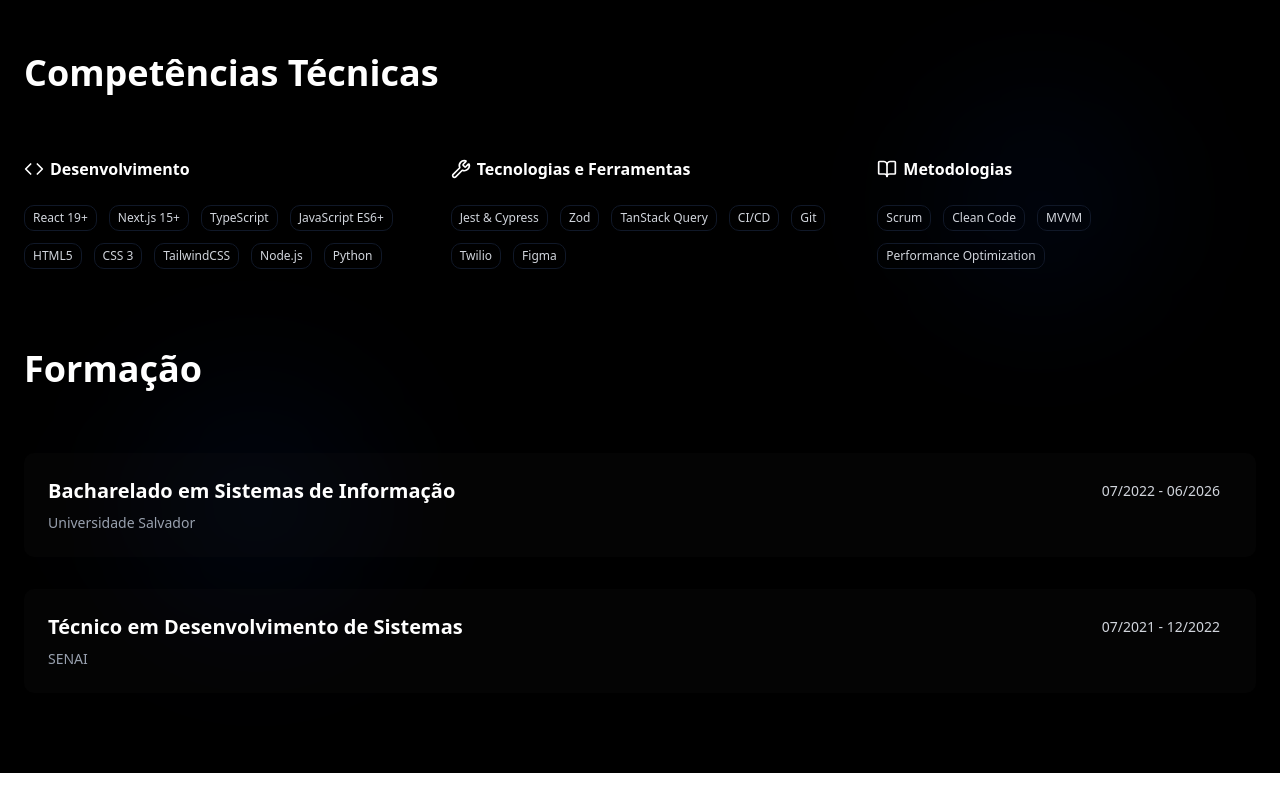
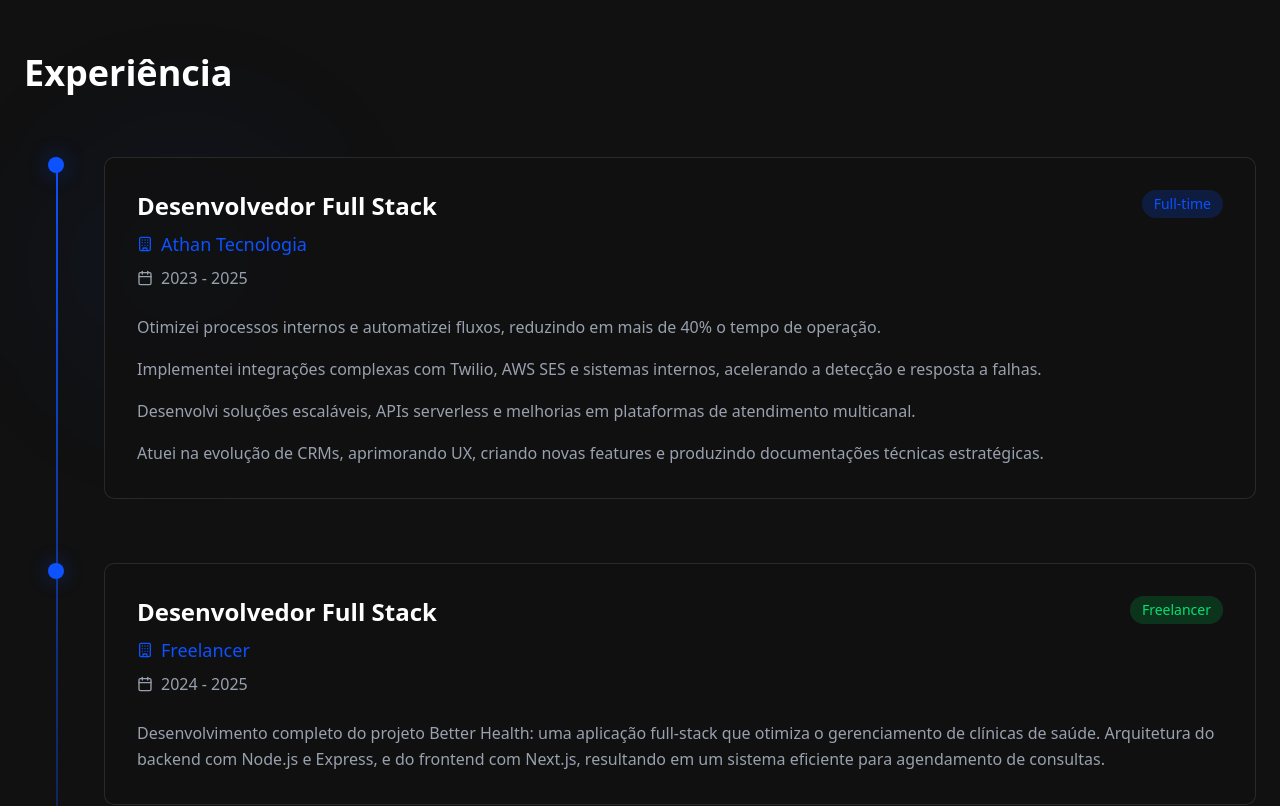
Before and after one commit to Lucasvalves/my-new-portfolio, a Next.js app: page / in a window 1280 px wide. Shown: the part 1560-2366 px from the top of the page. Before the commit the page ends 2333 px from the top, so only its background shows below. Built offline with nearby package versions, Linux system fonts and the light colour scheme.

Commit message:
feat: add experience section

```diff
--- a/src/app/page.tsx
+++ b/src/app/page.tsx
@@ -1,6 +1,7 @@
 'use client'
 
 import { AboutSection } from '@/components/about-section'
+import { ExperienceSection } from '@/components/experience-section'
 import { HeroSection } from '@/components/hero-section'
 import { Navigation } from '@/components/navigation'
 import { SkillsSection } from '@/components/skills-section'
@@ -15,7 +16,8 @@ export default function Home() {
       <Navigation language={language} onLanguageChange={setLanguage} />
       <HeroSection language={language} />
       <AboutSection language={language}></AboutSection>
-      <SkillsSection language={language}/>
+      <ExperienceSection language={language} />
+      <SkillsSection language={language} />
     </main>
   )
 }
--- /dev/null
+++ b/src/components/experience-section.tsx
@@ -0,0 +1,151 @@
+'use client'
+
+import { useState, useEffect, useRef } from 'react'
+import { Calendar, Building } from 'lucide-react'
+import type { Language } from '@/locales'
+import { getTranslation } from '@/locales'
+
+interface ExperienceSectionProps {
+  language: Language
+}
+
+export function ExperienceSection({ language }: ExperienceSectionProps) {
+  const translation = getTranslation(language)
+  const [isVisible, setIsVisible] = useState(false)
+  const sectionRef = useRef<HTMLElement>(null)
+
+  useEffect(() => {
+    const observer = new IntersectionObserver(
+      ([entry]) => {
+        if (entry.isIntersecting) {
+          setIsVisible(true)
+        }
+      },
+      { threshold: 0.2 }
+    )
+
+    if (sectionRef.current) {
+      observer.observe(sectionRef.current)
+    }
+
+    return () => observer.disconnect()
+  }, [])
+
+  const experiences = [
+    {
+      position: translation.experience.athan.athanPosition,
+      company: translation.experience.athan.athanCompany,
+      period: translation.experience.athan.athanPeriod,
+      descriptions: [
+        translation.experience.athan.athanDescription1,
+        translation.experience.athan.athanDescription2,
+        translation.experience.athan.athanDescription3,
+        translation.experience.athan.athanDescription4
+      ],
+      type: 'full-time'
+    },
+    {
+      position: translation.experience.freelancer.freelancerPosition,
+      company: translation.experience.freelancer.freelancerCompany,
+      period: translation.experience.freelancer.freelancerPeriod,
+      descriptions: [translation.experience.freelancer.freelancerDescription],
+      type: 'freelance'
+    },
+    {
+      position: translation.experience.volunteer.volunteerPosition,
+      company: translation.experience.volunteer.volunteerCompany,
+      period: translation.experience.volunteer.volunteerPeriod,
+      descriptions: [translation.experience.volunteer.volunteerDescription],
+      type: 'volunteer'
+    }
+  ]
+
+  return (
+    <section
+      ref={sectionRef}
+      id="experience"
+      className="section-dark relative overflow-hidden px-6 py-20 text-white"
+    >
+      <div className="absolute inset-0 overflow-hidden">
+        <div
+          className="animate-float absolute top-40 left-10 h-72 w-72 rounded-full bg-[#0D52FF]/5 blur-3xl"
+          style={{ animationDelay: '2s' }}
+        ></div>
+      </div>
+
+      <div className="relative z-10 mx-auto max-w-7xl">
+        <h2
+          className={`mb-16 text-3xl font-bold text-white lg:text-4xl ${isVisible ? 'animate-slide-up' : 'opacity-0'}`}
+        >
+          <span className="text-white">
+            {translation.experience.experienceTitle}
+          </span>
+        </h2>
+
+        <div className="relative">
+          <div className="absolute top-0 bottom-0 left-8 w-0.5 bg-gradient-to-b from-[#0D52FF] via-[#0D52FF]/50 to-transparent"></div>
+
+          <div className="space-y-16">
+            {experiences.map((exp, index) => (
+              <div
+                key={index}
+                className={`relative pl-20 ${isVisible ? 'animate-slide-in-left' : 'opacity-0'}`}
+                style={{ animationDelay: `${index * 0.3}s` }}
+              >
+                <div
+                  className="animate-pulse-glow absolute top-0 left-6 h-4 w-4 rounded-full bg-[#0D52FF]"
+                  style={{ animationDelay: `${index * 0.3}s` }}
+                ></div>
+
+                <div className="glass-effect hover-lift group rounded-lg p-8">
+                  <div className="mb-6 flex flex-col lg:flex-row lg:items-start lg:justify-between">
+                    <div className="space-y-2">
+                      <h3 className="text-2xl font-semibold text-white transition-colors duration-300 group-hover:text-[#0D52FF]">
+                        {exp.position}
+                      </h3>
+                      <div className="flex items-center space-x-2 text-lg font-medium text-[#0D52FF]">
+                        <Building className="h-4 w-4" />
+                        <span>{exp.company}</span>
+                      </div>
+                      <div className="flex items-center space-x-2 text-gray-400">
+                        <Calendar className="h-4 w-4" />
+                        <span>{exp.period}</span>
+                      </div>
+                    </div>
+
+                    <div
+                      className={`rounded-full px-3 py-1 text-sm font-medium ${
+                        exp.type === 'full-time'
+                          ? 'bg-[#0D52FF]/20 text-[#0D52FF]'
+                          : exp.type === 'freelance'
+                            ? 'bg-green-500/20 text-green-400'
+                            : 'bg-purple-500/20 text-purple-400'
+                      }`}
+                    >
+                      {exp.type === 'full-time'
+                        ? 'Full-time'
+                        : exp.type === 'freelance'
+                          ? 'Freelancer'
+                          : 'Voluntário'}
+                    </div>
+                  </div>
+
+                  <div className="space-y-4 text-gray-400">
+                    {exp.descriptions.map((desc, descIndex) => (
+                      <p
+                        key={descIndex}
+                        className="leading-relaxed transition-colors duration-300 group-hover:text-gray-200"
+                      >
+                        {desc}
+                      </p>
+                    ))}
+                  </div>
+                </div>
+              </div>
+            ))}
+          </div>
+        </div>
+      </div>
+    </section>
+  )
+}
--- a/src/locales/en.ts
+++ b/src/locales/en.ts
@@ -48,6 +48,37 @@ const en = {
     descriptionAdaptabilityValue:
       'Flexibility to quickly adjust to new demands, scope changes, and diverse technological contexts.'
   },
+  experience: {
+    experienceTitle: 'Experience',
+    athan: {
+      athanPosition: 'Full Stack Developer',
+      athanCompany: 'Athan Tecnologia',
+      athanPeriod: '2023 - 2025',
+      athanDescription1:
+        'Optimized internal processes and automated workflows, reducing operation time by more than 40%.',
+      athanDescription2:
+        'Implemented complex integrations with Twilio, AWS SES and internal systems, accelerating fault detection and response.',
+      athanDescription3:
+        'Developed scalable solutions, serverless APIs and improvements in multichannel service platforms.',
+      athanDescription4:
+        'Worked on CRM evolution, improving UX, creating new features and producing strategic technical documentation.'
+    },
+    freelancer: {
+      freelancerPosition: 'Full Stack Developer',
+      freelancerCompany: 'Freelancer',
+      freelancerPeriod: '2024 - 2025',
+      freelancerDescription:
+        'Complete development of the Better Health project: a full-stack application that optimizes health clinic management. Backend architecture with Node.js and Express, and frontend with Next.js, resulting in an efficient system for appointment scheduling.'
+    },
+    volunteer: {
+      volunteerPosition: 'Front end Developer',
+      volunteerCompany: 'Cristal TV',
+      volunteerPeriod: '2023',
+      volunteerDescription:
+        'Acting as a volunteer frontend developer for Cristal TV, delivering solutions with Next.js, TypeScript and SCSS that ensured high performance and usability'
+    }
+  },
+
   skills: {
     skillsTitle: 'Technical Skills',
     developmentTitle: 'Development',
--- a/src/locales/pt.ts
+++ b/src/locales/pt.ts
@@ -49,6 +49,36 @@ const pt = {
     descriptionAdaptabilityValue:
       'Flexibilidade para se ajustar rapidamente a novas demandas, mudanças de escopo e diferentes contextos tecnológicos.'
   },
+  experience: {
+    experienceTitle: 'Experiência',
+    athan: {
+      athanPosition: 'Desenvolvedor Full Stack',
+      athanCompany: 'Athan Tecnologia',
+      athanPeriod: '2023 - 2025',
+      athanDescription1:
+        'Otimizei processos internos e automatizei fluxos, reduzindo em mais de 40% o tempo de operação.',
+      athanDescription2:
+        'Implementei integrações complexas com Twilio, AWS SES e sistemas internos, acelerando a detecção e resposta a falhas.',
+      athanDescription3:
+        'Desenvolvi soluções escaláveis, APIs serverless e melhorias em plataformas de atendimento multicanal.',
+      athanDescription4:
+        'Atuei na evolução de CRMs, aprimorando UX, criando novas features e produzindo documentações técnicas estratégicas.'
+    },
+    freelancer: {
+      freelancerPosition: 'Desenvolvedor Full Stack',
+      freelancerCompany: 'Freelancer',
+      freelancerPeriod: '2024 - 2025',
+      freelancerDescription:
+        'Desenvolvimento completo do projeto Better Health: uma aplicação full-stack que otimiza o gerenciamento de clínicas de saúde. Arquitetura do backend com Node.js e Express, e do frontend com Next.js, resultando em um sistema eficiente para agendamento de consultas.'
+    },
+    volunteer: {
+      volunteerPosition: 'Desenvolvedor Front end',
+      volunteerCompany: 'Cristal TV',
+      volunteerPeriod: '2023',
+      volunteerDescription:
+        'Atuação como desenvolvedor frontend voluntário para a Cristal TV, entregando soluções com Next.js, TypeScript e SCSS que garantiram alta performance e usabilidade'
+    }
+  },
   skills: {
     skillsTitle: 'Competências Técnicas',
     developmentTitle: 'Desenvolvimento',
```
